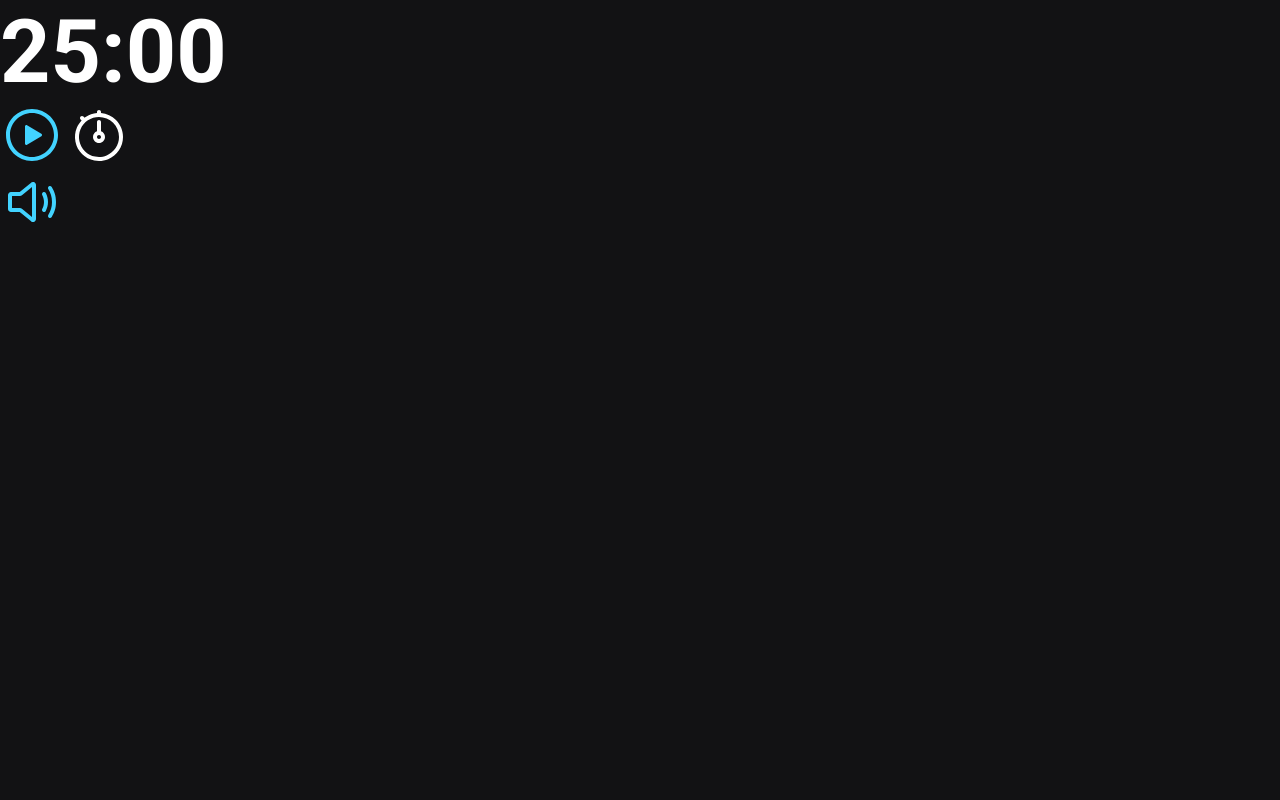
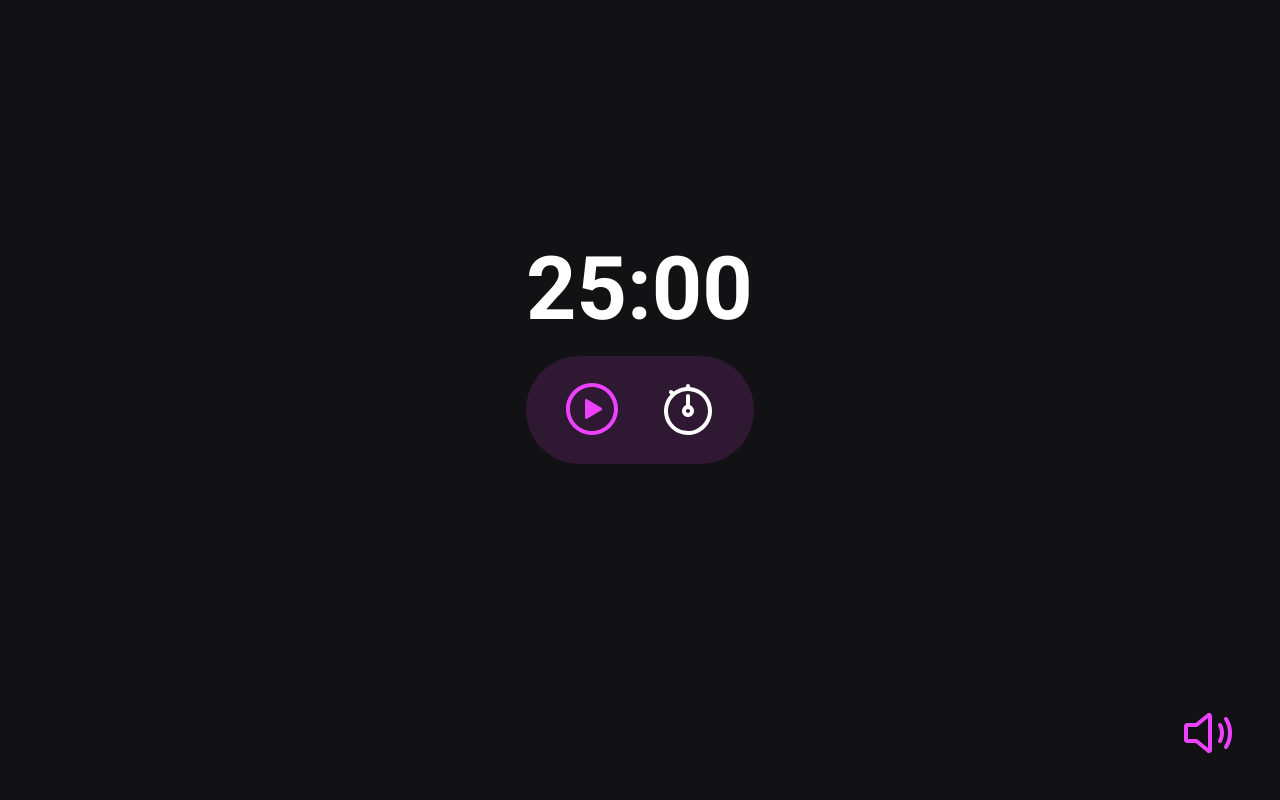
Before and after one commit to MarcelloMello90/focus-Timer, a plain HTML site: page index.html in a window 1280 px wide. Drawn offline with Linux system fonts and the light colour scheme.

Commit message:
create new fields in index and style

```diff
--- a/index.html
+++ b/index.html
@@ -22,7 +22,7 @@
         <span class="seconds">00</span>
       </div>
 
-      <div class="controls">
+      <div id="controls">
         <button class="play">
           <svg width="64" height="64" viewBox="0 0 64 64" fill="none" xmlns="http://www.w3.org/2000/svg">
             <path fill-rule="evenodd" clip-rule="evenodd" d="M6 32C6 17.6454 17.6454 6 32 6C46.3546 6 58 17.6454 58 32C58 46.3546 46.3546 58 32 58C17.6454 58 6 46.3546 6 32ZM32 10C19.8546 10 10 19.8546 10 32C10 44.1454 19.8546 54 32 54C44.1454 54 54 44.1454 54 32C54 19.8546 44.1454 10 32 10Z" fill="#42D3FF"/>
@@ -52,6 +52,7 @@
 
         </button>
       </div>
+    </main>
 
     <footer>
       <button class="sound-on">
@@ -60,8 +61,8 @@
           <path fill-rule="evenodd" clip-rule="evenodd" d="M43.0911 22.2185C44.075 21.7165 45.2795 22.1071 45.7815 23.0911C47.1523 25.7777 48 28.6985 48 32C48 35.2688 47.1159 38.2499 45.7876 40.897C45.2922 41.8842 44.0902 42.283 43.103 41.7876C42.1158 41.2922 41.717 40.0902 42.2124 39.103C43.3191 36.8976 44 34.5287 44 32C44 29.424 43.3477 27.1223 42.2185 24.9089C41.7165 23.925 42.1072 22.7205 43.0911 22.2185Z" fill="#42D3FF"/>
           <path fill-rule="evenodd" clip-rule="evenodd" d="M48.9926 16.2723C49.9468 15.7159 51.1714 16.0384 51.7277 16.9926C54.3508 21.4912 56 25.5505 56 32C56 38.4594 54.279 42.5547 51.7354 46.9943C51.1862 47.9527 49.9642 48.2845 49.0057 47.7354C48.0473 47.1862 47.7155 45.9641 48.2646 45.0057C50.591 40.9453 52 37.5406 52 32C52 26.4495 50.6492 23.0838 48.2723 19.0074C47.7159 18.0532 48.0384 16.8286 48.9926 16.2723Z" fill="#42D3FF"/>
         </svg>
+      </button>
 
-        </button>
       <button class="sound-off hide">
         <svg width="64" height="64" viewBox="0 0 64 64" fill="none" xmlns="http://www.w3.org/2000/svg">
           <path fill-rule="evenodd" clip-rule="evenodd" d="M6.58579 8.58579C7.36683 7.80474 8.63317 7.80474 9.41421 8.58579L53.4142 52.5858C54.1953 53.3668 54.1953 54.6332 53.4142 55.4142C52.6332 56.1953 51.3668 56.1953 50.5858 55.4142L6.58579 11.4142C5.80474 10.6332 5.80474 9.36683 6.58579 8.58579Z" fill="white"/>
@@ -74,6 +75,5 @@
 
       </button>
     </footer>
-    </main>
   </body>
 </html>
--- a/style.css
+++ b/style.css
@@ -8,7 +8,11 @@
   font-size: 62.5%;
 
   --bg-color: #121214;
-  --primary-color: #42d3ff;
+
+  --base-color: 294;
+  --bg-primary-light: hsla(var(--base-color), 100%, 63%, 0.13);
+  --primary-color: hsl(var(--base-color), 100%, 63%);
+
   --text-color: #ffffff;
 }
 
@@ -17,7 +21,17 @@ body {
   color: var(--text-color);
 
   font-family: 'Roboto', sans-serif;
+
+  display: grid;
+  height: 100vh;
 }
+
+main{
+  align-self: end;
+  justify-self: center;
+}
+
+
 
 button{
   background-color: transparent;
@@ -30,7 +44,40 @@ button{
   display: none;
 }
 
+.play svg path,
+.pause svg path,
+.sound-on svg path{
+  fill: var(--primary-color);
+}
+
+button svg{
+  width: clamp(3.2rem, 2rem + 12vw, 6.4rem);
+}
+
 #time{
-  font-size: 8.8rem;
+  font-size: clamp(4rem, 4rem + 10vw, 8.8rem);
+
   display: flex;
+  margin-bottom: 1.6rem;
 }
+
+#controls{
+  background-color: var(--bg-primary-light);
+
+  display: flex;
+  align-items: center;
+  justify-content: center;
+  gap: 3.2rem;
+
+  border-radius: 9999px;
+
+  width: clamp(10rem, 10rem + 30vw, 22.8rem);
+  height: clamp(8rem, 5rem + 10vw, 10.8rem);
+}
+
+footer{
+  align-self: end;
+  justify-self: end;
+
+  padding: 0 4rem 3.2rem 0;
+}
```
Lines whose indentation alone changed are shown as unchanged.
